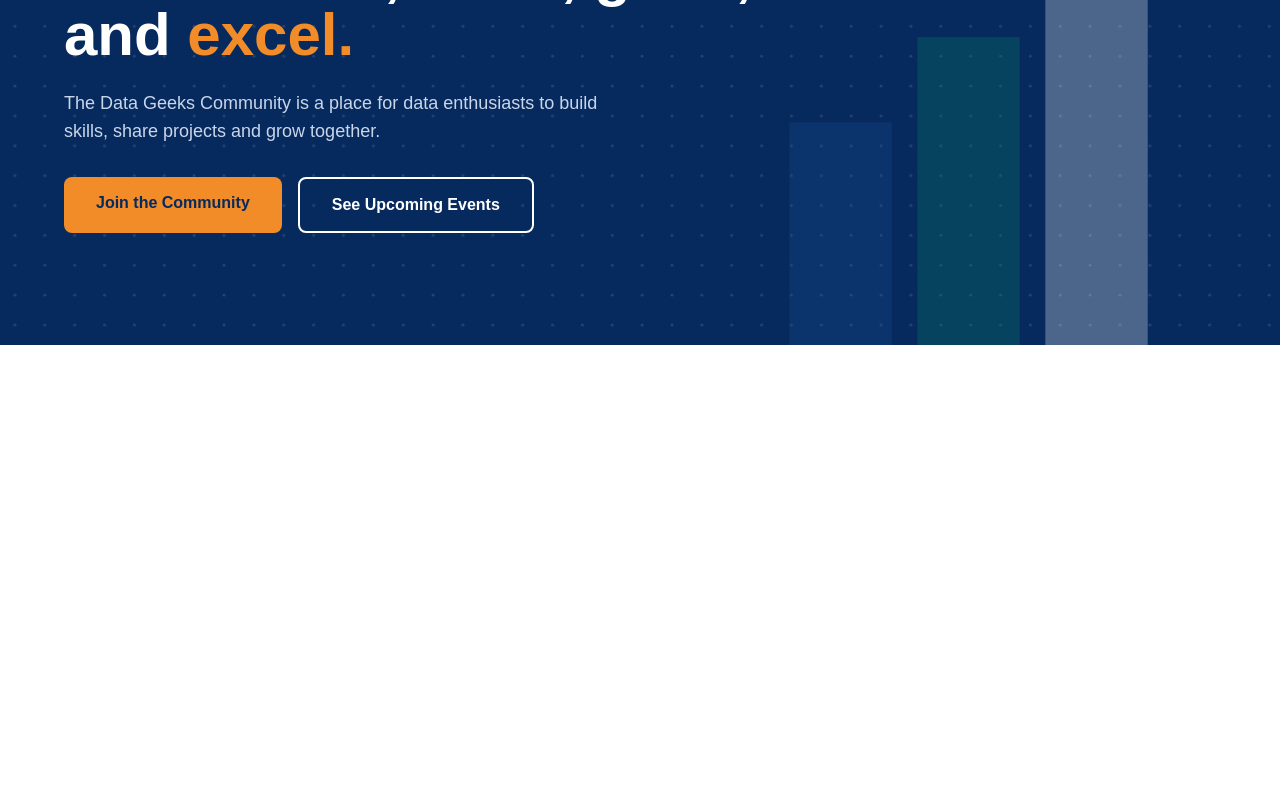
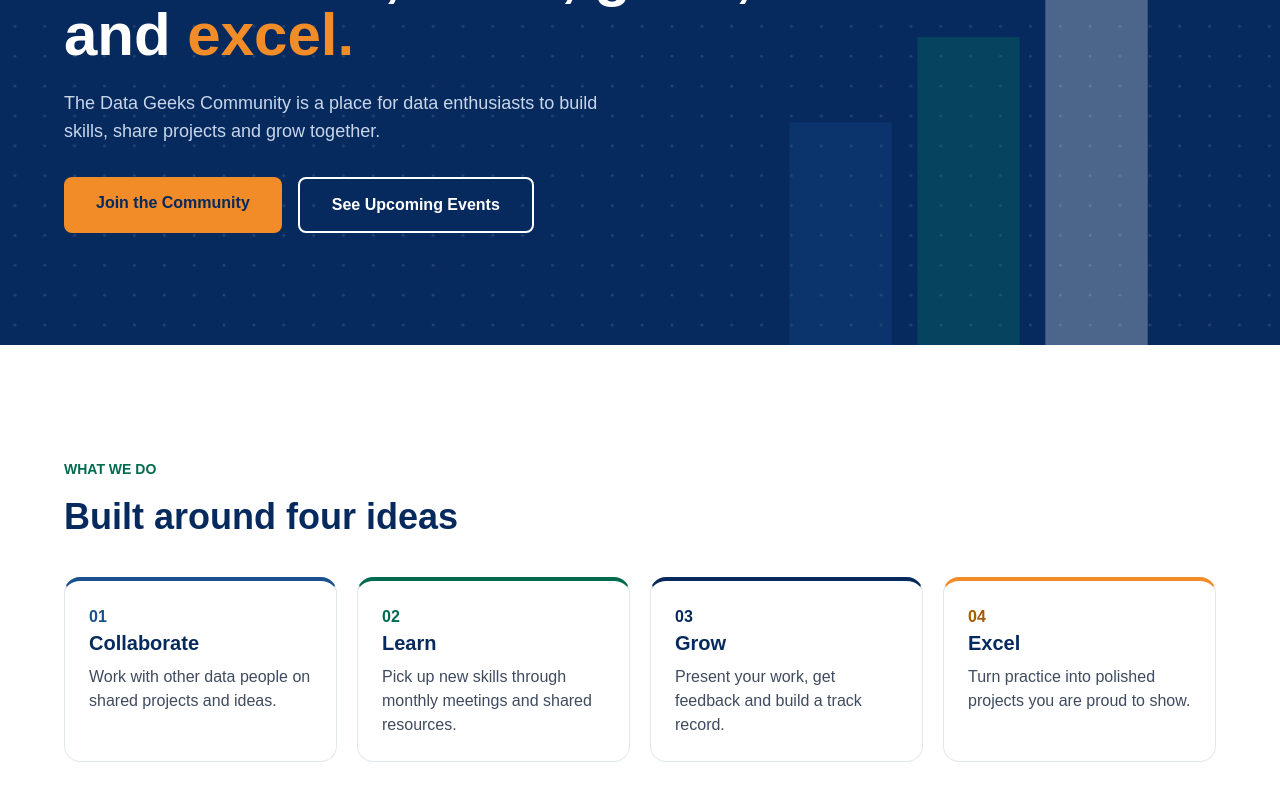
Before and after one commit to the-data-geeks-community/tdgc-website, a Next.js app: page / in a window 1280 px wide. Shown: the part 352-1152 px from the top of the page. Before the commit the page ends 800 px from the top, so only its background shows below. Built offline with nearby package versions, Linux system fonts and the light colour scheme.

Commit message:
add what we do section

```diff
--- a/app/page.tsx
+++ b/app/page.tsx
@@ -1,11 +1,13 @@
 import Header from "@/components/Header";
 import Hero from "@/components/Hero";
+import What_We_Do from "@/components/WhatWeDo";
 
 export default function Home() {
   return (
     <main>
       <Header />
       <Hero/>
+      <What_We_Do/>
     </main>
   )
 }
--- /dev/null
+++ b/components/WhatWeDo.tsx
@@ -0,0 +1,59 @@
+const cards = [
+    {
+      nos: "01",
+      title: "Collaborate",
+      body: "Work with other data people on shared projects and ideas.",
+      border: "border-t-brand-blue",
+      numColor: "text-brand-blue",
+    },
+    {
+      nos: "02",
+      title: "Learn",
+      body: "Pick up new skills through monthly meetings and shared resources.",
+      border: "border-t-brand-green",
+      numColor: "text-brand-green",
+    },
+    {
+      nos: "03",
+      title: "Grow",
+      body: "Present your work, get feedback and build a track record.",
+      border: "border-t-navy",
+      numColor: "text-navy",
+    },
+    {
+      nos: "04",
+      title: "Excel",
+      body: "Turn practice into polished projects you are proud to show.",
+      border: "border-t-brand-orange",
+      numColor: "text-[#A85A00]",
+    },
+  ];
+
+export default function WhatWeDo() {
+  return (
+    <section className="bg-white px-6 py-20 md:px-12 md:py-28">
+      <div className="mx-auto max-w-6xl">
+        <span className="font-semibold text-brand-green text-sm">
+          WHAT WE DO
+        </span>
+        <h2 className="text-3xl md:text-4xl font-bold text-navy max-w-3xl mt-4 mb-10">
+          Built around four ideas
+        </h2>
+        <div className="grid gap-5 sm:grid-cols-2 lg:grid-cols-4">
+          {cards.map((card) => (
+            <div
+              key={card.nos}
+              className={`rounded-2xl border border-slate-200 border-t-4 p-6 ${card.border}`}
+            >
+              <span className={`font-semibold ${card.numColor}`}>
+                {card.nos}
+              </span>
+              <h3 className="text-xl font-bold text-navy">{card.title}</h3>
+              <p className="mt-2 text-[#3F4B5F]">{card.body}</p>
+            </div>
+          ))}
+        </div>
+      </div>
+    </section>
+  );
+}
```
